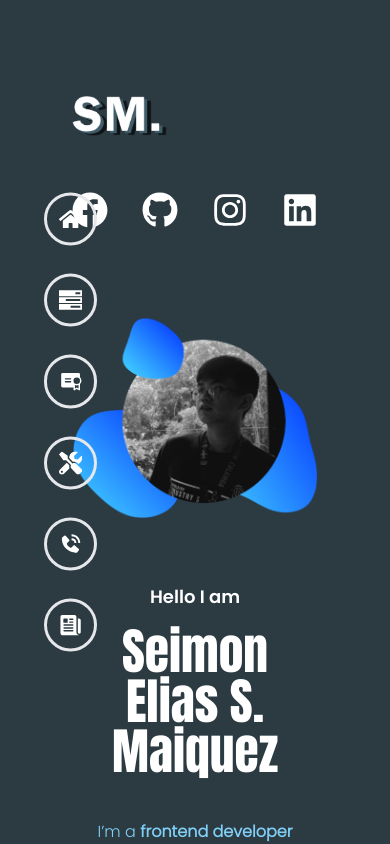
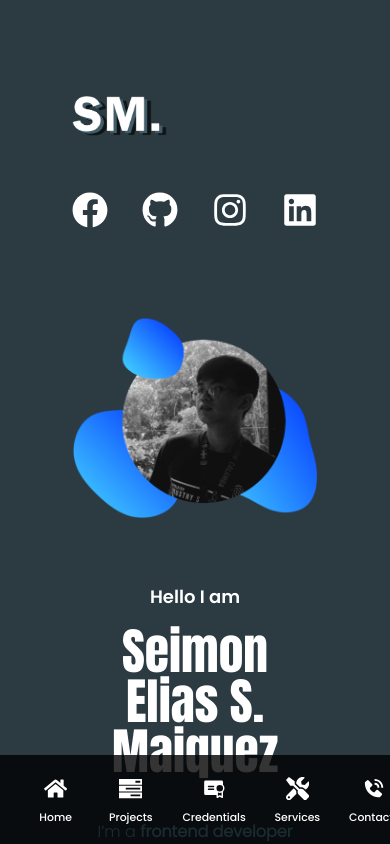
Before and after one commit to FumI4096/Portfolio, a React (Vite) app: page / in a window 390 px wide. Shown: the top 844 px of the page. Built offline with nearby package versions, Linux system fonts and the light colour scheme.

Commit message:
feat: add responsiveness and remove blog navigation

```diff
--- a/client/src/components/Nav.tsx
+++ b/client/src/components/Nav.tsx
@@ -2,68 +2,72 @@ import { FaHome } from "react-icons/fa";
 import { GrTasks } from "react-icons/gr";
 import { PiCertificateFill } from "react-icons/pi";
 import { FaTools } from "react-icons/fa";
-import { IoNewspaper } from "react-icons/io5";
 import { BiSolidPhoneCall } from "react-icons/bi";
-import { Link } from "react-router-dom"
-
 function scrollSection(section: string){
     window.location.href = section
 }
 
 export default function Nav(){
     return (
-        <nav className='scroll-smooth fixed h-auto w-auto flex flex-col gap-7 rounded-full justify-between item-center left-11 top-[50%] -translate-y-[50%]'>
+        <nav className='fixed h-auto w-auto flex flex-col gap-7 rounded-full justify-between item-center left-11 top-[50%] -translate-y-[50%] z-50 max-xl:left-7
+        max-lg:w-full
+        max-lg:bottom-0
+        max-lg:left-0
+        max-lg:flex-row
+        max-lg:top-auto
+        max-lg:bg-primary-gray-4/80
+        max-lg:rounded-none
+        max-lg:translate-0
+        max-lg:px-10
+        max-lg:py-2.5
+        max-sm:px-8
+        '
+        >
             <a
                 onClick={() => scrollSection("/#home")}
-                className="group cursor-pointer relative"
+                className="group cursor-pointer relative max-lg:flex max-lg:flex-col-reverse max-lg:items-center max-lg:justify-between"
             >
-                <span className="hidden opacity-0 absolute text-0 px-11 top-[50%] -translate-y-[50%] text-white font-poppins-medium group-hover:block group-hover:left-3 group-hover:animate-nav-display">Home</span>
-                <div className="p-3 rounded-full border-3 flex justify-center items-center transition group-hover:bg-white">
-                    <FaHome className="text-[1.45rem] text-white transition group-hover:text-primary-gray-2"/>
+                <span className="hidden opacity-0 absolute left-3 text-0 px-11 top-[50%] -translate-y-[50%] text-white font-poppins-medium lg:group-hover:block lg:group-hover:animate-nav-display max-lg:static max-lg:block max-lg:opacity-100 max-lg:p-0 max-lg:text-[0.80rem] max-md:text-[0.70rem] max-sm:text-[0.68rem]">Home</span>
+                <div className="p-3 rounded-full border-3 flex justify-center items-center transition lg:group-hover:bg-white max-lg:border-none">
+                    <FaHome className="text-[1.45rem] text-white transition lg:group-hover:text-primary-gray-2"/>
                 </div>
             </a>
             <a
                 onClick={() => scrollSection("/#projects")}
-                className="group cursor-pointer relative"
+                className="group cursor-pointer relative max-lg:flex max-lg:flex-col-reverse max-lg:items-center max-lg:gap-1.5"
             >
-                <span className="hidden opacity-0 absolute text-0 px-11 top-[50%] -translate-y-[50%] text-white font-poppins-medium group-hover:block group-hover:left-3 group-hover:animate-nav-display">Projects</span>
-                <div className="p-3 rounded-full border-3 flex justify-center items-center transition group-hover:bg-white">
-                    <GrTasks className="text-[1.45rem] text-white transition group-hover:text-primary-gray-2"/>
+                <span className="hidden opacity-0 absolute left-3 text-0 px-11 top-[50%] -translate-y-[50%] text-white font-poppins-medium lg:group-hover:block lg:group-hover:animate-nav-display max-lg:static max-lg:block max-lg:opacity-100 max-lg:p-0 max-lg:text-[0.80rem] max-md:text-[0.70rem] max-sm:text-[0.68rem]">Projects</span>
+                <div className="p-3 rounded-full border-3 flex justify-center items-center transition xl:group-hover:bg-white max-lg:border-none">
+                    <GrTasks className="text-[1.45rem] text-white transition xl:group-hover:text-primary-gray-2"/>
                 </div>
             </a>
             <a
                 onClick={() => scrollSection("/#credentials")}
-                className="group cursor-pointer relative"
+                className="group cursor-pointer relative max-lg:flex max-lg:flex-col-reverse max-lg:items-center max-lg:gap-1.5"
             >
-                <span className="hidden opacity-0 absolute text-0 px-11 top-[50%] -translate-y-[50%] text-white font-poppins-medium group-hover:block group-hover:left-3 group-hover:animate-nav-display">Credentials</span>
-                <div className="p-3 rounded-full border-3 flex justify-center items-center transition group-hover:bg-white">
-                    <PiCertificateFill className="text-[1.45rem] text-white transition group-hover:text-primary-gray-2"/>
+                <span className="hidden opacity-0 absolute left-3 text-0 px-11 top-[50%] -translate-y-[50%] text-white font-poppins-medium lg:group-hover:block lg:group-hover:animate-nav-display max-lg:static max-lg:block max-lg:opacity-100 max-lg:p-0 max-lg:text-[0.80rem] max-md:text-[0.70rem] max-sm:text-[0.68rem]">Credentials</span>
+                <div className="p-3 rounded-full border-3 flex justify-center items-center transition xl:group-hover:bg-white max-lg:border-none">
+                    <PiCertificateFill className="text-[1.45rem] text-white transition xl:group-hover:text-primary-gray-2"/>
                 </div>
             </a>
             <a
                 onClick={() => scrollSection("/#services")}
-                className="group cursor-pointer relative"
+                className="group cursor-pointer relative max-lg:flex max-lg:flex-col-reverse max-lg:items-center max-lg:gap-1.5"
             >
-                <span className="hidden opacity-0 absolute text-0 px-11 top-[50%] -translate-y-[50%] text-white font-poppins-medium group-hover:block group-hover:left-3 group-hover:animate-nav-display">Services</span>
-                <div className="p-3 rounded-full border-3 flex justify-center items-center transition group-hover:bg-white">
-                    <FaTools className="text-[1.45rem] text-white transition group-hover:text-primary-gray-2"/>
+                <span className="hidden opacity-0 absolute left-3 text-0 px-11 top-[50%] -translate-y-[50%] text-white font-poppins-medium lg:group-hover:block lg:group-hover:animate-nav-display max-lg:static max-lg:block max-lg:opacity-100 max-lg:p-0 max-lg:text-[0.80rem] max-md:text-[0.70rem] max-sm:text-[0.68rem]">Services</span>
+                <div className="p-3 rounded-full border-3 flex justify-center items-center transition lg:group-hover:bg-white max-lg:border-none">
+                    <FaTools className="text-[1.45rem] text-white transition lg:group-hover:text-primary-gray-2"/>
                 </div>
             </a>
             <a
                 onClick={() => scrollSection("/#contacts")}
-                className="group cursor-pointer relative"
+                className="group cursor-pointer relative max-lg:flex max-lg:flex-col-reverse max-lg:items-center max-lg:gap-1.5"
             >
-                <span className="hidden opacity-0 absolute text-0 px-11 top-[50%] -translate-y-[50%] text-white font-poppins-medium group-hover:block group-hover:left-3 group-hover:animate-nav-display">Contacts</span>
-                <div className="p-3 rounded-full border-3 flex justify-center items-center transition group-hover:bg-white">
-                    <BiSolidPhoneCall className="text-[1.45rem] text-white transition group-hover:text-primary-gray-2"/>
+                <span className="hidden opacity-0 absolute left-3 text-0 px-11 top-[50%] -translate-y-[50%] text-white font-poppins-medium lg:group-hover:block lg:group-hover:animate-nav-display max-lg:static max-lg:block max-lg:opacity-100 max-lg:p-0 max-lg:text-[0.80rem] max-md:text-[0.70rem] max-sm:text-[0.68rem]">Contacts</span>
+                <div className="p-3 rounded-full border-3 flex justify-center items-center transition lg:group-hover:bg-white max-lg:border-none">
+                    <BiSolidPhoneCall className="text-[1.45rem] text-white transition lg:group-hover:text-primary-gray-2"/>
                 </div>
             </a>
-            <Link to='/blog' className="group cursor-pointer relative">
-                <span className="hidden opacity-0 absolute text-0 px-11 top-[50%] -translate-y-[50%] text-white font-poppins-medium group-hover:block group-hover:left-3 group-hover:animate-nav-display">Blog</span>
-                <div className="p-3 rounded-full border-3 flex justify-center items-center transition group-hover:bg-white">
-                    <IoNewspaper className="text-[1.45rem] text-white transition group-hover:text-primary-gray-2"/>
-                </div>
-            </Link>
         </nav>
     )
 }
```
